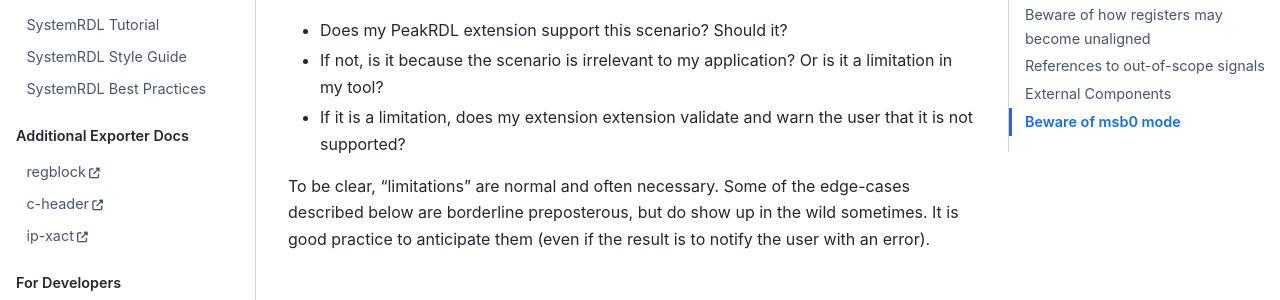
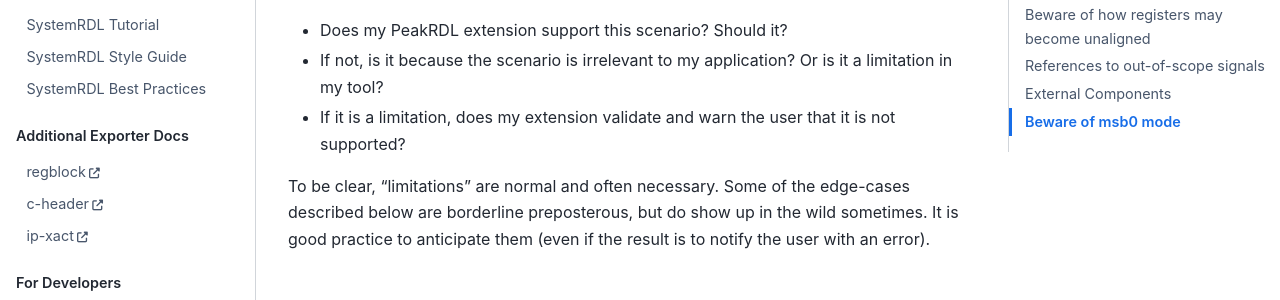
Before and after one commit to SystemRDL/PeakRDL, a Sphinx documentation site: the page built from docs/for-devs/rdl_gotchas.rst, in a window 1280 px wide and 900 px high. Shown: the part 384-684 px from the top of the window. Built offline with Sphinx 7.4.7 and the Sphinx Book theme 1.1.4, drawn with Linux system fonts in a browser that asks for light colours.

Commit message:
Fix typo

```diff
--- a/docs/for-devs/rdl_gotchas.rst
+++ b/docs/for-devs/rdl_gotchas.rst
@@ -16,7 +16,7 @@ When reading the checklist below, ask yourself the following questions:
 
 * Does my PeakRDL extension support this scenario? Should it?
 * If not, is it because the scenario is irrelevant to my application? Or is it a limitation in my tool?
-* If it is a limitation, does my extension extension validate and warn the user that it is not supported?
+* If it is a limitation, does my extension validate and warn the user that it is not supported?
 
 To be clear, "limitations" are normal and often necessary. Some of the
 edge-cases described below are borderline preposterous, but do show up in the
```
